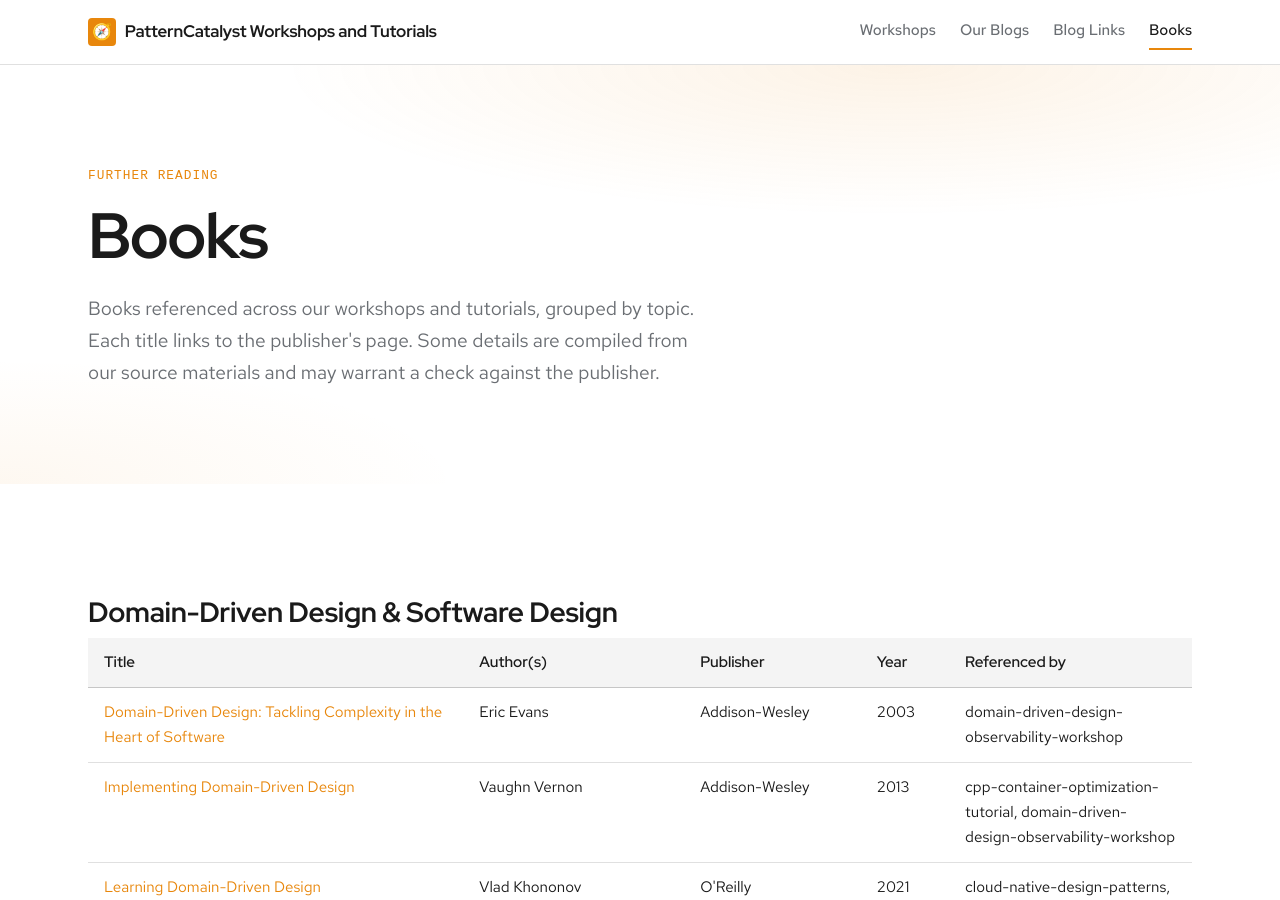
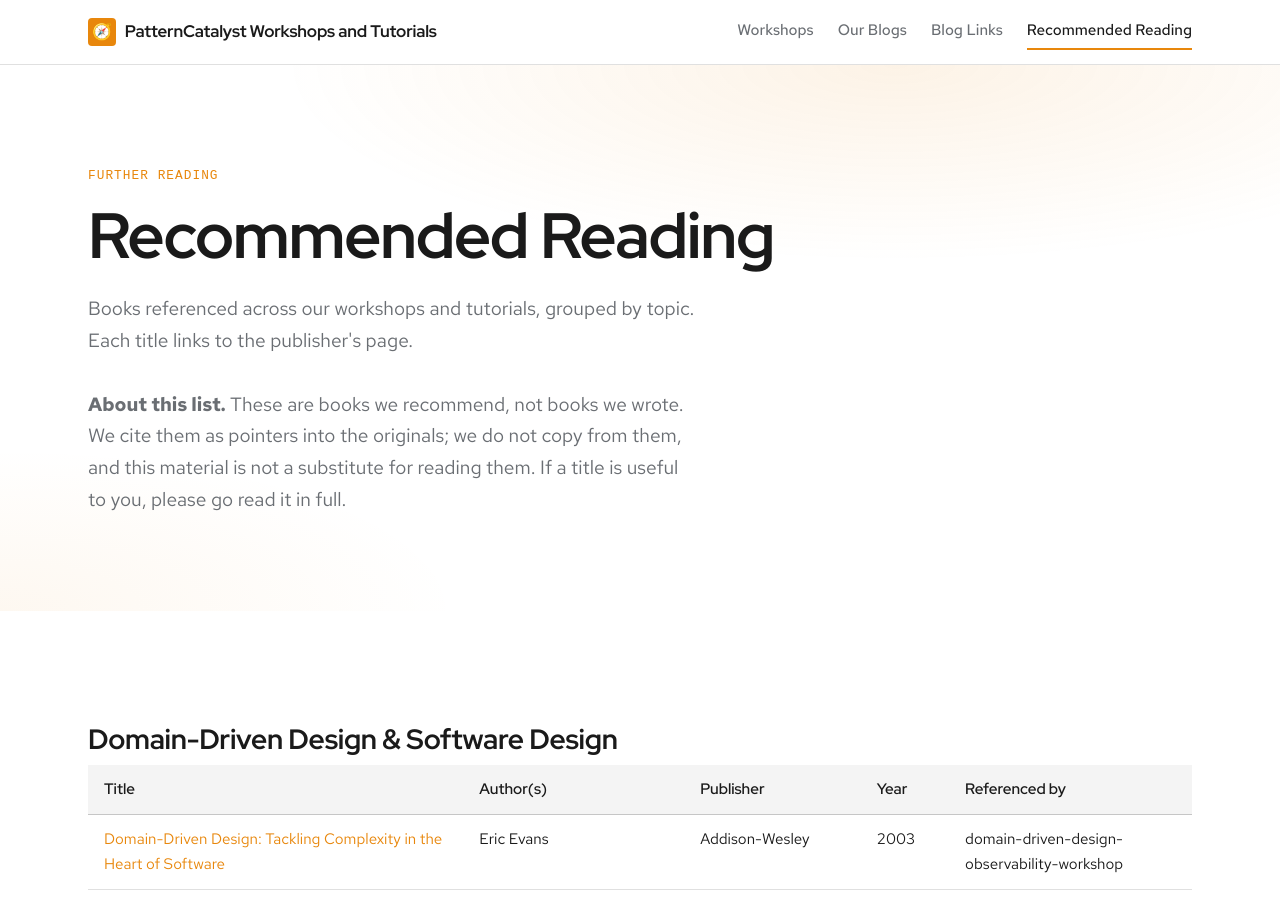
Before and after one commit to patterncatalyst/patterncatalyst-workshops-tutorials-list, a Jekyll site: the page built from books.html, in a window 1280 px wide and 900 px high. Built offline with Jekyll 4.4.1, drawn with Linux system fonts in a browser that asks for light colours; some web fonts are replaced; some of the changed text lies outside the part shown.

Commit message:
docs: rename Books nav to Recommended Reading; add disclaimer (#6)
Co-authored-by: PatternCatalyst <local@example.invalid>

```diff
--- a/_includes/footer.html
+++ b/_includes/footer.html
@@ -11,7 +11,7 @@
           <li><a href="{{ '/' | relative_url }}">Workshops</a></li>
           <li><a href="{{ '/blogs/' | relative_url }}">Our Blogs</a></li>
           <li><a href="{{ '/blog-links/' | relative_url }}">Blog Links</a></li>
-          <li><a href="{{ '/books/' | relative_url }}">Books</a></li>
+          <li><a href="{{ '/books/' | relative_url }}">Recommended Reading</a></li>
         </ul>
       </div>
       <div class="footer-col">
--- a/_includes/header.html
+++ b/_includes/header.html
@@ -12,7 +12,7 @@
       <a href="{{ '/blog-links/' | relative_url }}"
          {% if page.url contains '/blog-links/' %}aria-current="page"{% endif %}>Blog Links</a>
       <a href="{{ '/books/' | relative_url }}"
-         {% if page.url contains '/books/' %}aria-current="page"{% endif %}>Books</a>
+         {% if page.url contains '/books/' %}aria-current="page"{% endif %}>Recommended Reading</a>
     </nav>
   </div>
 </header>
--- a/books.html
+++ b/books.html
@@ -1,17 +1,22 @@
 ---
 layout: default
-title: "Books"
+title: "Recommended Reading"
 permalink: /books/
 ---
 
 <section class="hero">
   <div class="container">
     <span class="hero__eyebrow">Further Reading</span>
-    <h1>Books</h1>
+    <h1>Recommended Reading</h1>
     <p class="hero__lead">
       Books referenced across our workshops and tutorials, grouped by topic.
-      Each title links to the publisher's page. Some details are compiled from
-      our source materials and may warrant a check against the publisher.
+      Each title links to the publisher's page.
+    </p>
+    <p class="hero__lead">
+      <strong>About this list.</strong> These are books we recommend, not books
+      we wrote. We cite them as pointers into the originals; we do not copy from
+      them, and this material is not a substitute for reading them. If a title is
+      useful to you, please go read it in full.
     </p>
   </div>
 </section>
```
Also changed, not shown: CLAUDE.md (+4 -3 lines), README.md.
